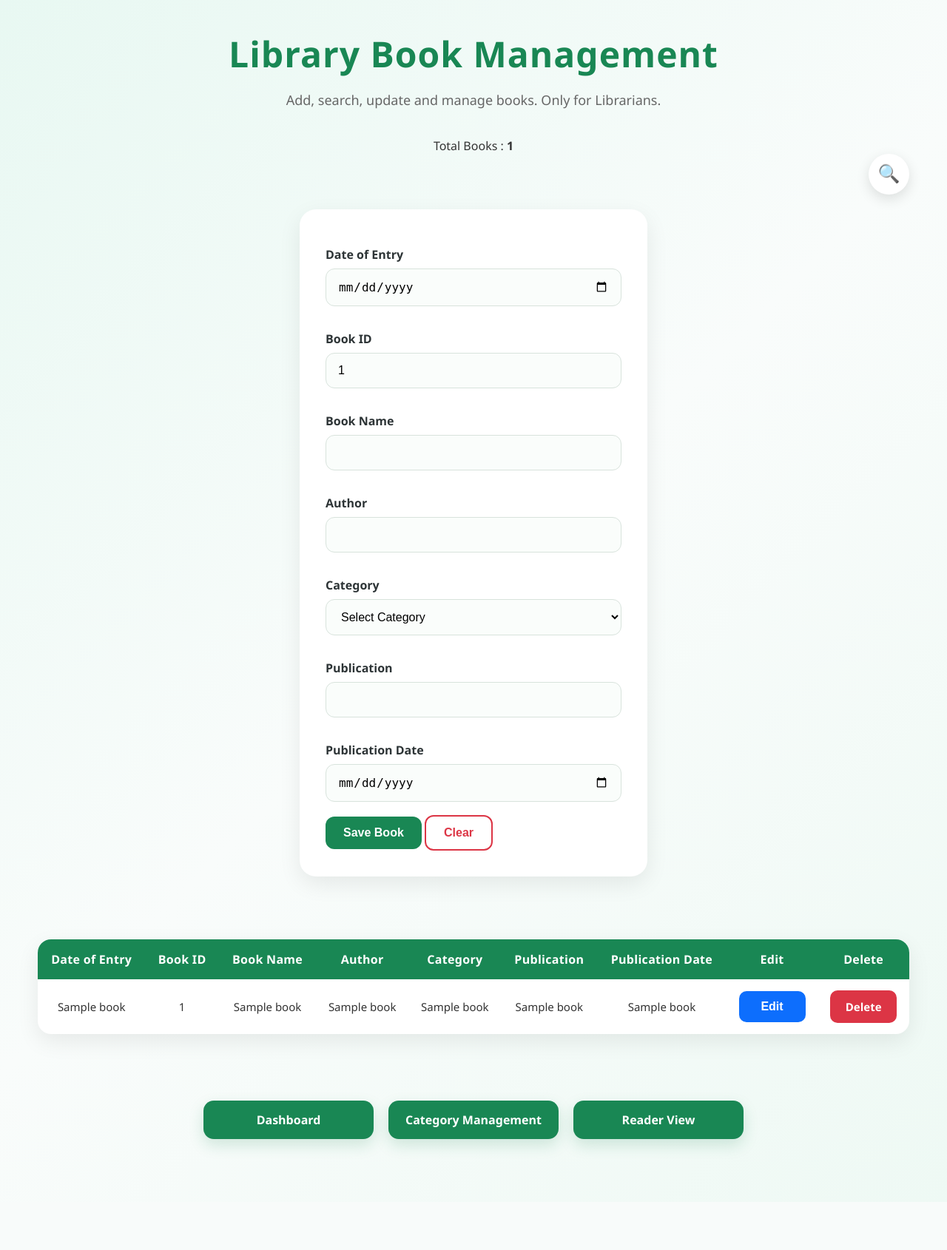
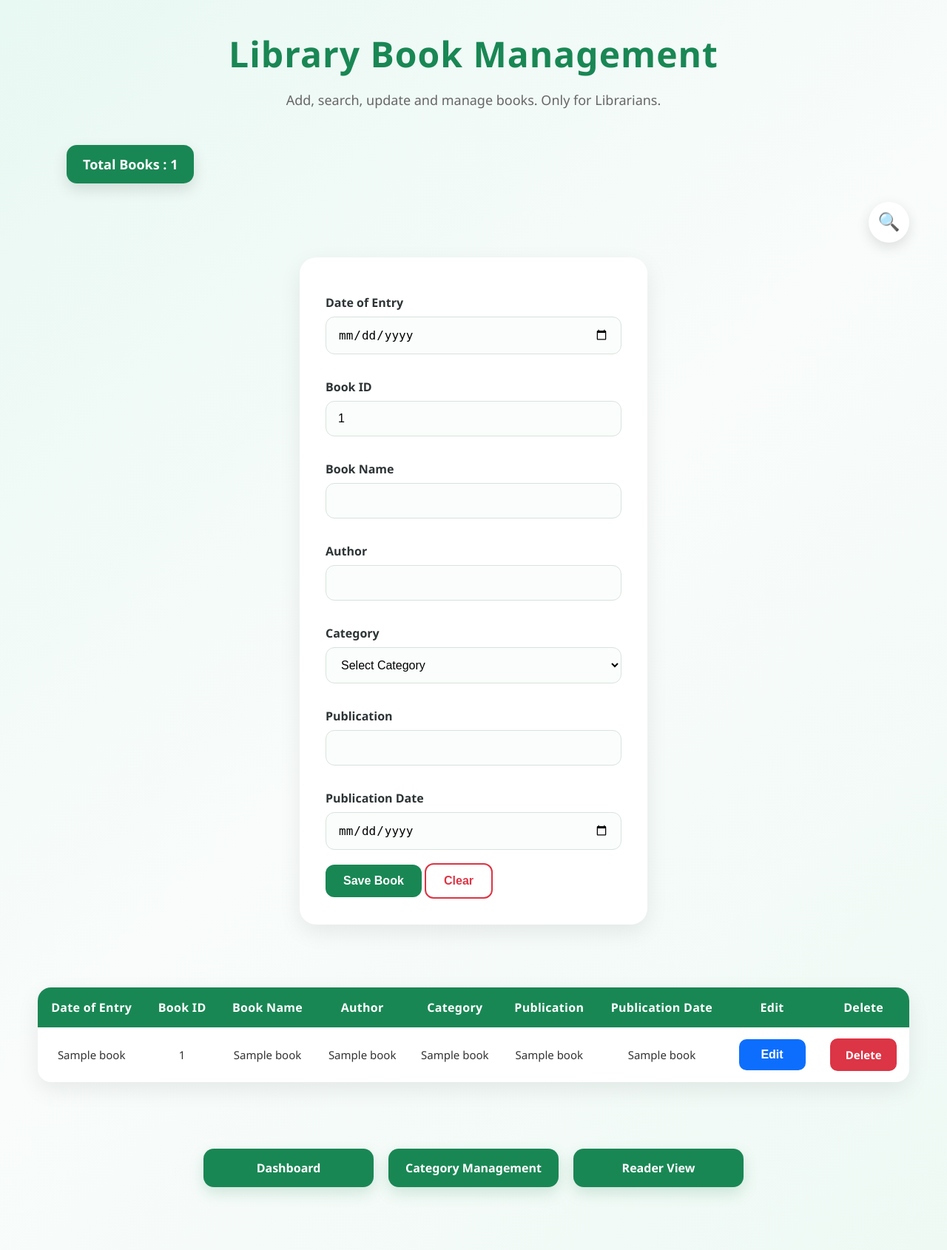
Before and after one commit to ArshiyaaTarannum/Library-Management-System, a Flask app: template templates/add_books.html in a window 1280 px wide. Shown: the whole page at 74% size. Before the commit the page ends 1559 px from the top, so only its background shows below. Run offline with Flask 3, Linux system fonts and the light colour scheme; the template is opened without the code that fills it: most values are stand-ins (such as "Sample title", 1, 10 or a date in 2020).

Commit message:
Update style.css

```diff
--- a/static/style.css
+++ b/static/style.css
@@ -1034,3 +1034,41 @@ hr{
     }
 
 }
+.category-table tbody tr,
+.book-table tbody tr {
+    cursor: pointer;
+}
+
+.category-table tbody tr:hover,
+.book-table tbody tr:hover {
+    background: #eef9f4;
+}
+
+.category-table tbody tr,
+.book-table tbody tr {
+    cursor: pointer;
+    transition: background-color .2s ease;
+}
+
+.category-table tbody tr:hover,
+.book-table tbody tr:hover {
+    background: #eef9f4;
+}
+
+.stats-bar {
+    width: 95%;
+    max-width: 1100px;
+    margin: 10px auto 25px auto;
+    display: flex;
+    justify-content: flex-start;
+}
+
+.stats-card {
+    background: #198754;
+    color: white;
+    padding: 14px 22px;
+    border-radius: 14px;
+    font-size: 18px;
+    font-weight: 600;
+    box-shadow: 0 8px 20px rgba(0, 0, 0, .12);
+}
```
